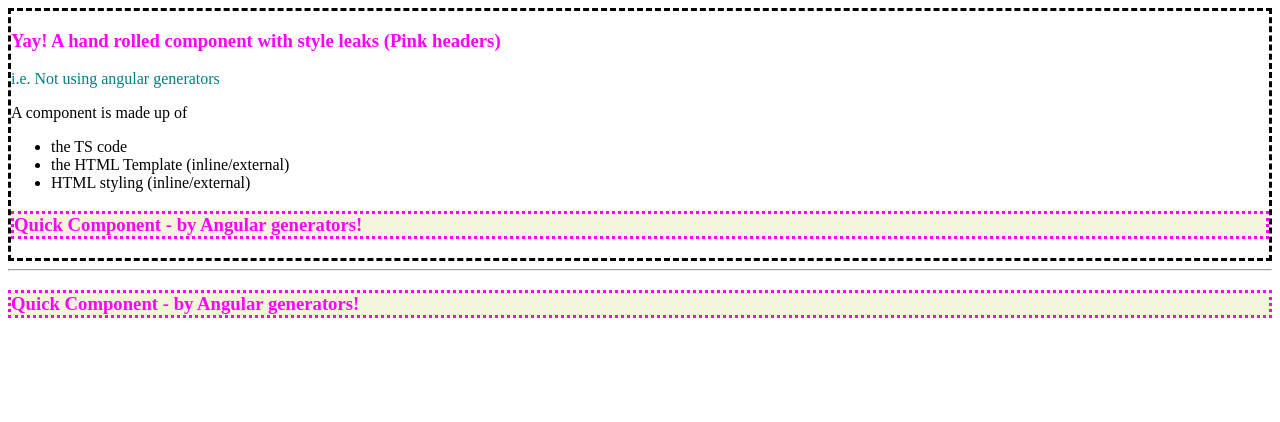
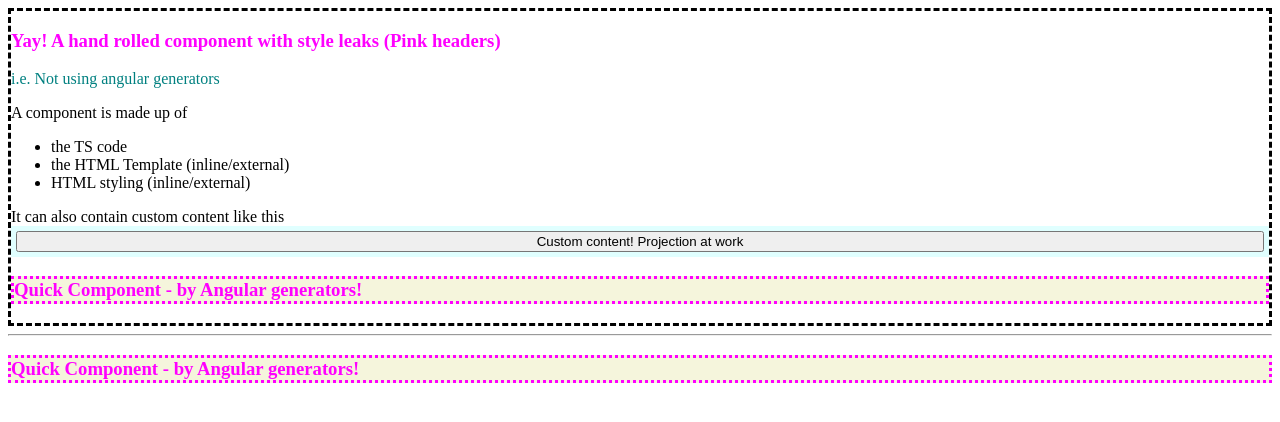
Before and after one commit to gishu/angular-trails, an Angular app: page / in a window 1280 px wide. Shown: the top 422 px of the page. Built offline with nearby package versions, Linux system fonts and the light colour scheme.

Commit message:
ng-content directive for content projection

```diff
--- a/src/app/hand-rolled/hand-rolled.component.css
+++ b/src/app/hand-rolled/hand-rolled.component.css
@@ -8,3 +8,8 @@ div.container {
 h3 {
   color: magenta;
 }
+
+.content-area {
+  background-color: lightcyan;
+  padding: 5px;
+}
--- a/src/app/hand-rolled/hand-rolled.component.html
+++ b/src/app/hand-rolled/hand-rolled.component.html
@@ -8,11 +8,16 @@
       <li>the HTML Template (inline/external)</li>
       <li>HTML styling (inline/external)</li>
     </ul>
+
+    It can also contain custom content like this
+    <div class="content-area">
+      <ng-content></ng-content>
+    </div>
   </div>
 
   <div>
     <!-- <mx-quick></mx-quick> -->
     <!-- <div class="mx-quick"></div> -->
-    <div mx-quick='blah!'></div>
+    <div mx-quick="blah!"></div>
   </div>
 </div>
--- a/src/app/my-uber/my-uber.component.html
+++ b/src/app/my-uber/my-uber.component.html
@@ -1,6 +1,7 @@
 <mx-hand-rolled>
+  <button style="width: 100%">Custom content! Projection at work</button>
 </mx-hand-rolled>
 
-<hr>
+<hr />
 
 <p mx-quick></p>
```
Also changed, not shown: 1 other file (tests, documents, lock files or other folders).
